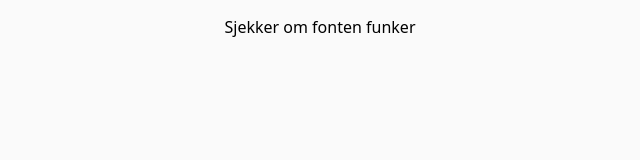
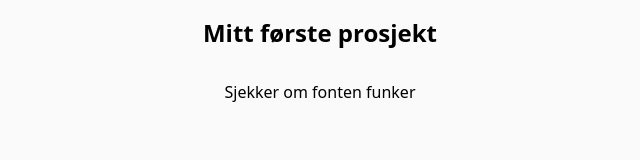
Before and after one commit to lise-charlotte/prosjekt-1, a website: page index.html in a window 1280 px wide. Shown: the whole page, without its empty margins (320-960 px from the left). Drawn offline with Linux system fonts and the light colour scheme.

Commit message:
Added header

```diff
--- a/index.html
+++ b/index.html
@@ -8,7 +8,9 @@
     <script type="module" src="script.js"></script>
   </head>
   <body>
-    <header></header>
+    <header>
+      <h1>Mitt første prosjekt</h1>
+    </header>
     <main>Sjekker om fonten funker</main>
     <footer></footer>
   </body>
```
